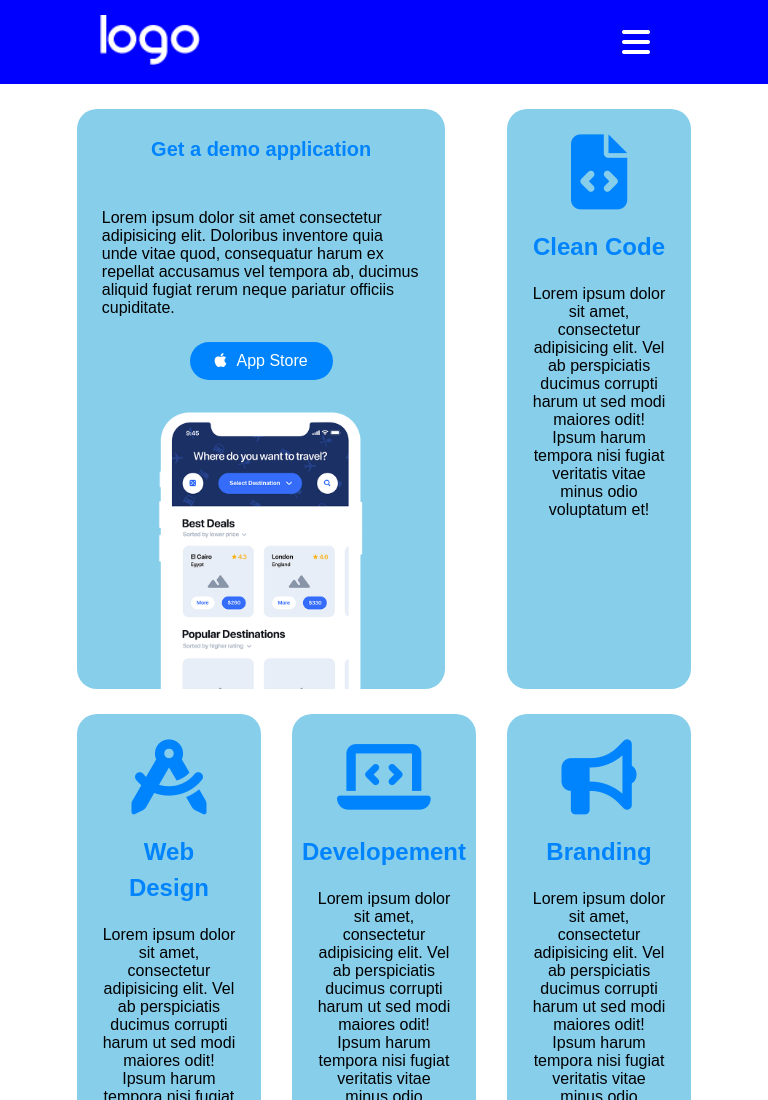
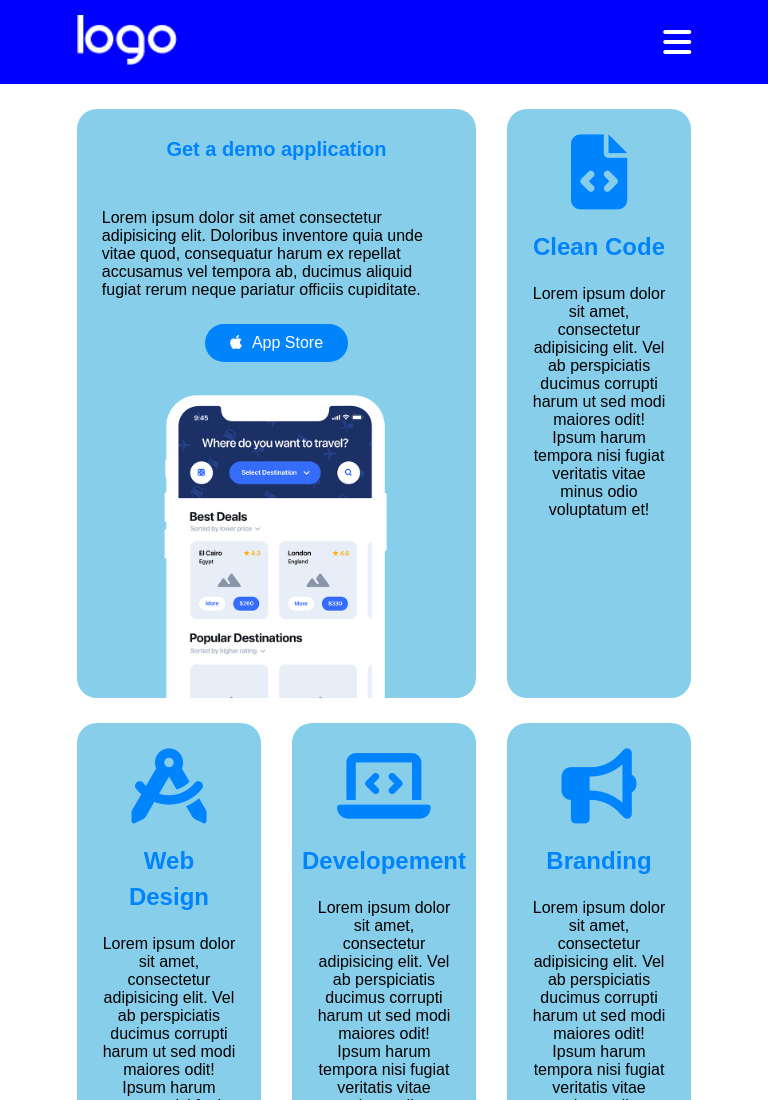
Before and after one commit to albertoBarl/htmlcss-responsive-layout, a plain HTML site: page index.html in a window 768 px wide. Shown: the top 1100 px of the page. Drawn offline with Linux system fonts and the light colour scheme.

Commit message:
fixed header

```diff
--- a/css/mediaqueries.css
+++ b/css/mediaqueries.css
@@ -11,7 +11,7 @@
     }
 
     .box:first-child{
-        width: 60%;
+        width: 65%;
     }
 
     .box{
--- a/css/style.css
+++ b/css/style.css
@@ -59,11 +59,11 @@
 
 /* HEADER */
 header{
-    width: 100%;
     background-color: blue;
 }
 
 .nav{
+    max-width: 80%;
     justify-content: space-between;
     align-items: center;
 
--- a/index.html
+++ b/index.html
@@ -13,8 +13,7 @@
 
     <!-- HEADER -->
     <header>
-        <div class="container flex">
-            <div class="nav flex margin-c width-80 padding-lr25">
+            <div class="nav flex margin-c">
                 <div>
                     <img src="./img/logo.png" alt="IMG not available">
                 </div>
@@ -29,7 +28,6 @@
                     </ul>
                 </div>
             </div>
-        </div>
     </header>
 
     <!-- MAIN -->
```
